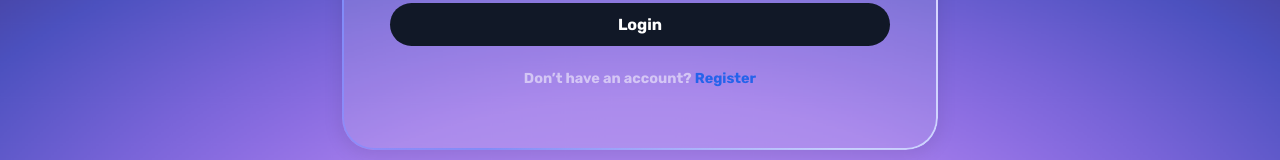
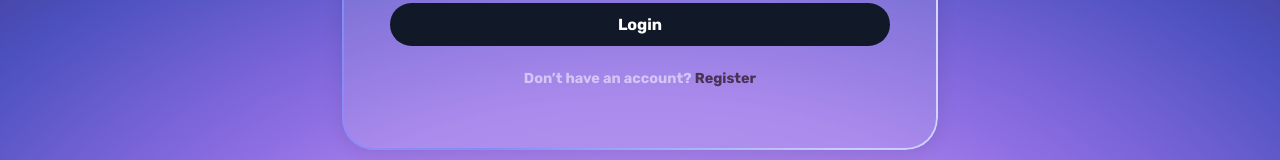
Before and after one commit to Zhuskke/Studybot, a React (Vite) app: page /login in a window 1280 px wide. Shown: the part 468-628 px from the top of the page. Built offline with nearby package versions, Linux system fonts and the light colour scheme; no server answers.

Commit message:
login link color better visibility(?)

```diff
--- a/src/screens/css/Login.css
+++ b/src/screens/css/Login.css
@@ -140,7 +140,7 @@
 }
 
 .login-link {
-  color: #2563eb;
+  color: #493252;
   text-decoration: none;
   font-weight: 700;
   font-family: "Rubik", sans-serif;
@@ -149,7 +149,7 @@
 
 .login-link:hover {
   text-decoration: underline;
-  color: #520380;
+  color: #a5b4fc;
   transition: .2s ease-in-out;
 }
 
```
